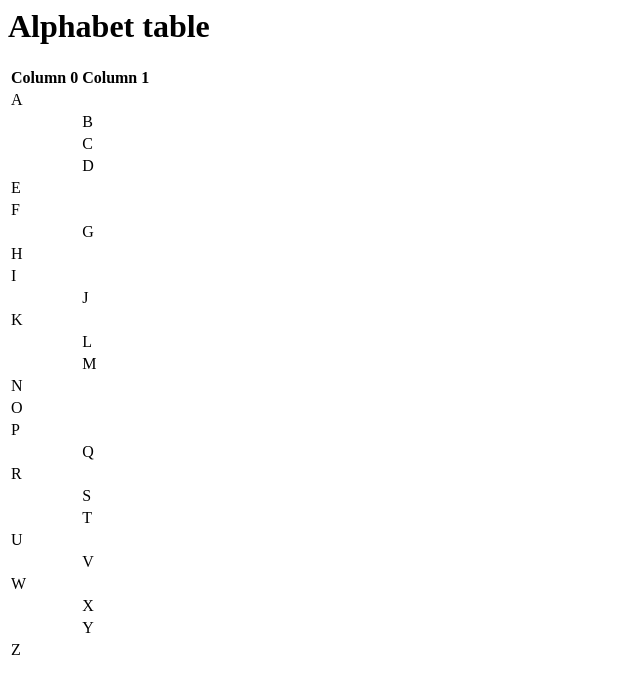
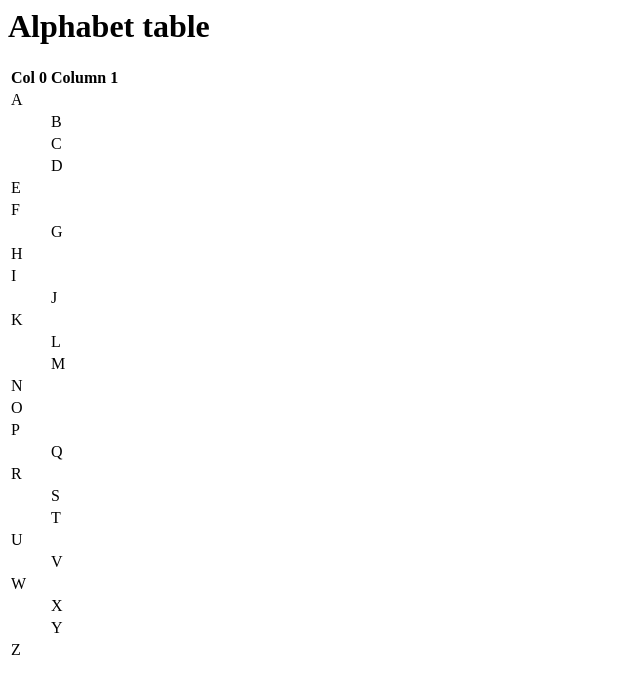
Before and after one commit to comp426-2022-spring/a00-mkrishn852, a website: page index.html in a window 1280 px wide. Shown: the whole page, without its empty margins (0-640 px from the left). Drawn offline with Linux system fonts and the light colour scheme.

Commit message:
column 0

```diff
--- a/index.html
+++ b/index.html
@@ -10,7 +10,7 @@
             <table>
                 <thead>
                     <tr>
-                    <th scope="col">Column 0</th><th scope="col">Column 1</th>
+                    <th scope="col">Col 0</th><th scope="col">Column 1</th>
                     </tr>
                 </thead>
                 <tbody>
```
